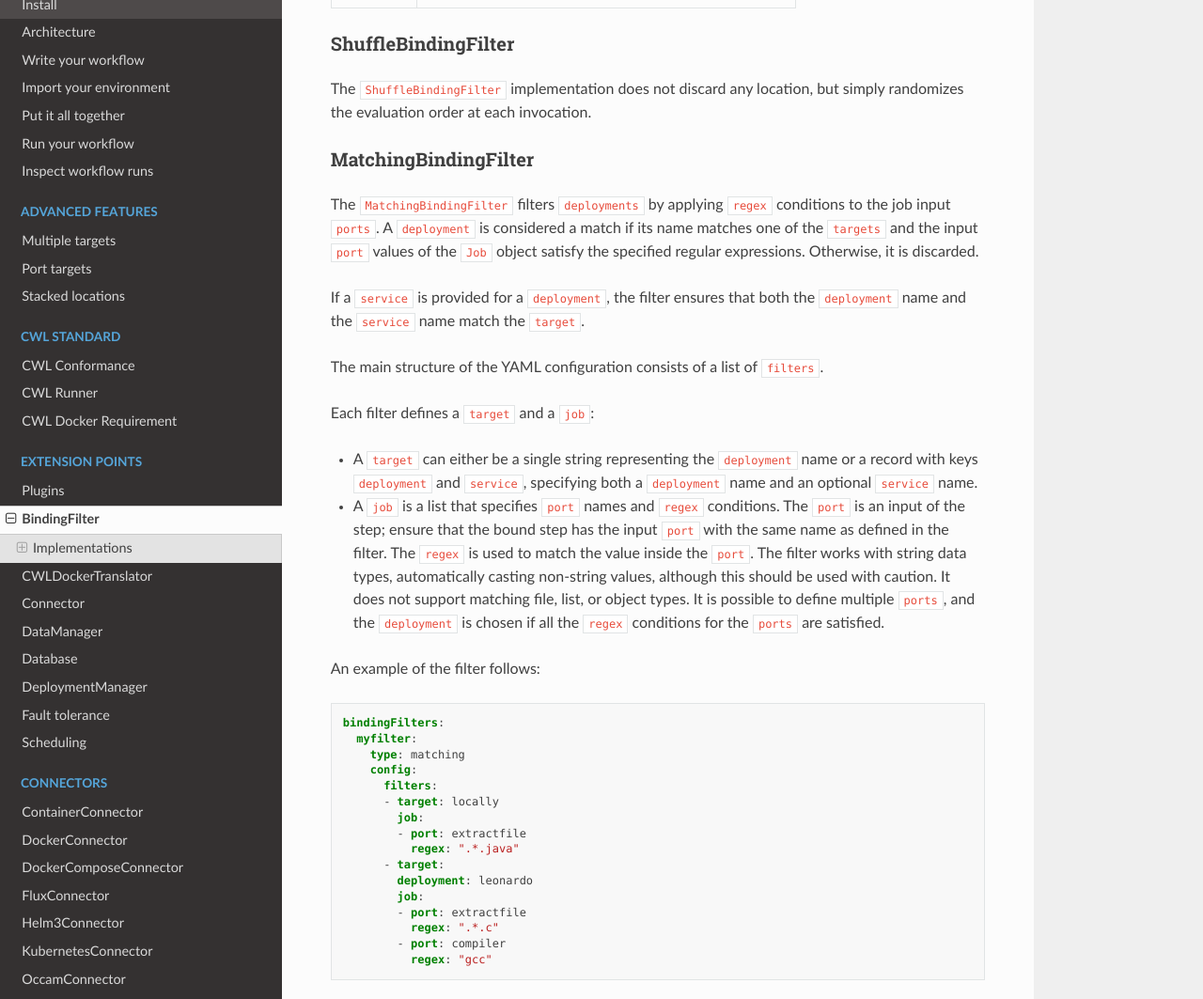
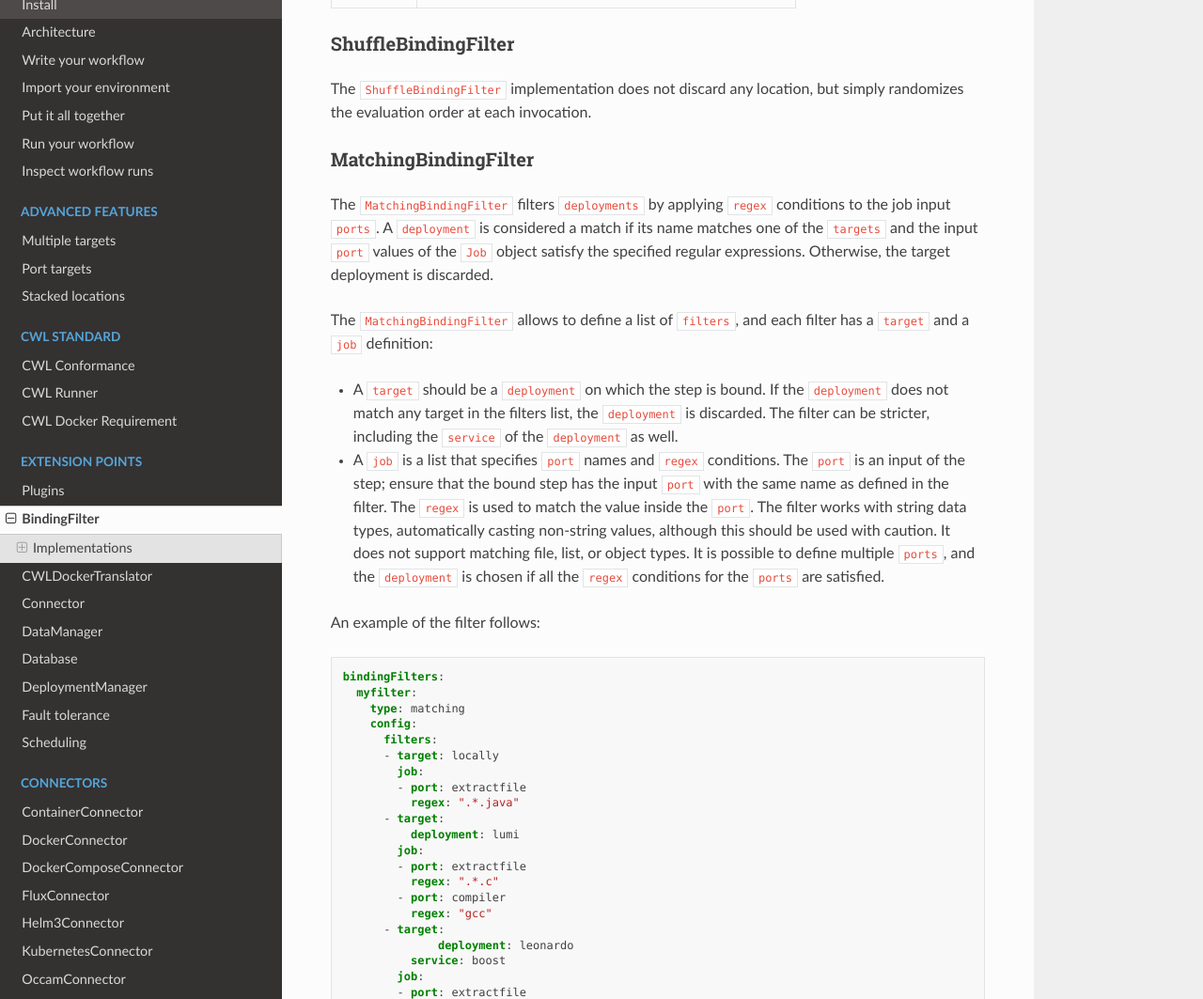
Before and after one commit to alpha-unito/streamflow, a Sphinx documentation site: the page built from docs/source/ext/binding-filter.rst, in a window 1280 px wide and 1400 px high, scrolled down 719 px, cut to the strip 0-1063 px from the top of the window. Shown: the whole strip at 94% size. Built offline with Sphinx 7.4.7 and the Read the Docs theme 3.1.0, drawn with Linux system fonts in a browser that asks for light colours.

Commit message:
Refactor schema

```diff
--- a/docs/source/ext/binding-filter.rst
+++ b/docs/source/ext/binding-filter.rst
@@ -32,15 +32,11 @@ The ``ShuffleBindingFilter`` implementation does not discard any location, but s
 
 MatchingBindingFilter
 ^^^^^^^^^^^^^^^^^^^^^
-The ``MatchingBindingFilter`` filters ``deployments`` by applying ``regex`` conditions to the job input ``ports``. A ``deployment`` is considered a match if its name matches one of the ``targets`` and the input ``port`` values of the ``Job`` object satisfy the specified regular expressions. Otherwise, it is discarded.
+The ``MatchingBindingFilter`` filters ``deployments`` by applying ``regex`` conditions to the job input ``ports``. A ``deployment`` is considered a match if its name matches one of the ``targets`` and the input ``port`` values of the ``Job`` object satisfy the specified regular expressions. Otherwise, the target deployment is discarded.
 
-If a ``service`` is provided for a ``deployment``, the filter ensures that both the ``deployment`` name and the ``service`` name match the ``target``.
+The ``MatchingBindingFilter`` allows to define a list of ``filters``, and each filter has a ``target`` and a ``job`` definition:
 
-The main structure of the YAML configuration consists of a list of ``filters``.
-
-Each filter defines a ``target`` and a ``job``:
-
-* A ``target`` can either be a single string representing the ``deployment`` name or a record with keys ``deployment`` and ``service``, specifying both a ``deployment`` name and an optional ``service`` name.
+* A ``target`` should be a ``deployment`` on which the step is bound. If the ``deployment`` does not match any target in the filters list, the ``deployment`` is discarded. The filter can be stricter, including the ``service`` of the ``deployment`` as well.
 * A ``job`` is a list that specifies ``port`` names and ``regex`` conditions. The ``port`` is an input of the step; ensure that the bound step has the input ``port`` with the same name as defined in the filter. The ``regex`` is used to match the value inside the ``port``. The filter works with string data types, automatically casting non-string values, although this should be used with caution. It does not support matching file, list, or object types. It is possible to define multiple ``ports``, and the ``deployment`` is chosen if all the ``regex`` conditions for the ``ports`` are satisfied.
 
 An example of the filter follows:
@@ -57,7 +53,15 @@ An example of the filter follows:
           - port: extractfile
             regex: ".*.java"
         - target:
-          deployment: leonardo
+            deployment: lumi
+          job:
+          - port: extractfile
+            regex: ".*.c"
+          - port: compiler
+            regex: "gcc"
+        - target:
+          	deployment: leonardo
+            service: boost
           job:
           - port: extractfile
             regex: ".*.c"
```
Also changed, not shown: 4 other files.
